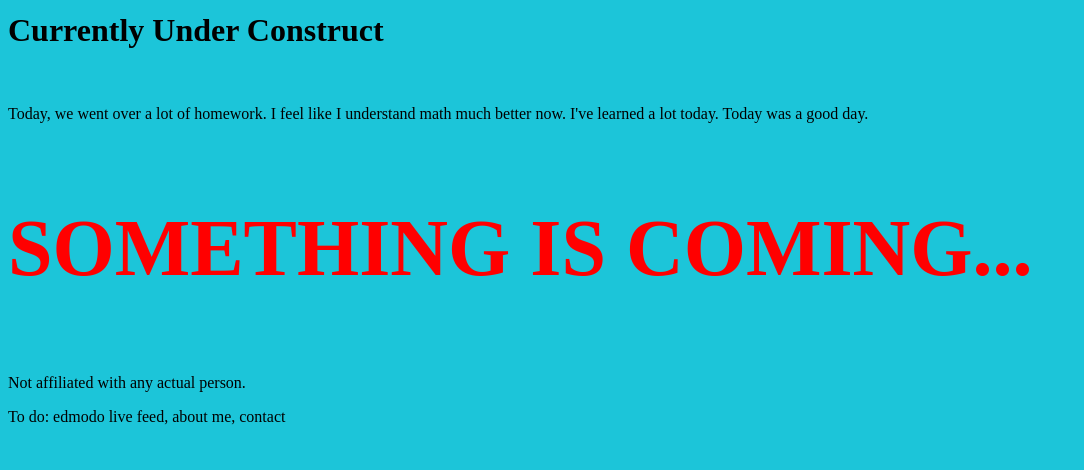
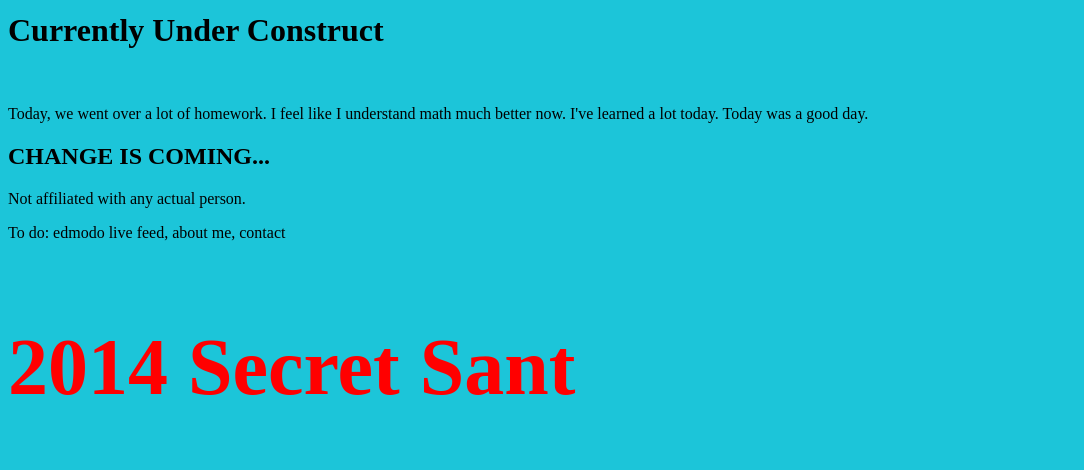
Before and after one commit to LinAlgDoak/LinAlgDoak.github.io, a plain HTML site: page index.html in a window 1280 px wide. Shown: the part 330-800 px from the top of the page, without its empty margins (0-1084 px from the left). Drawn offline with Linux system fonts and the light colour scheme.

Commit message:
Update index.html

```diff
--- a/index.html
+++ b/index.html
@@ -27,7 +27,7 @@ font-size: 11px; color: #85948C; text-decoration: underline ;"><em>site meter tr
   </style>
 </head>
 
-<h3>SOMETHING IS COMING...</h3>
+<h2>CHANGE IS COMING...</h2>
 
 <p>Not affiliated with any actual person.</p>
 <p>To do: edmodo live feed, about me, contact</p>
```
